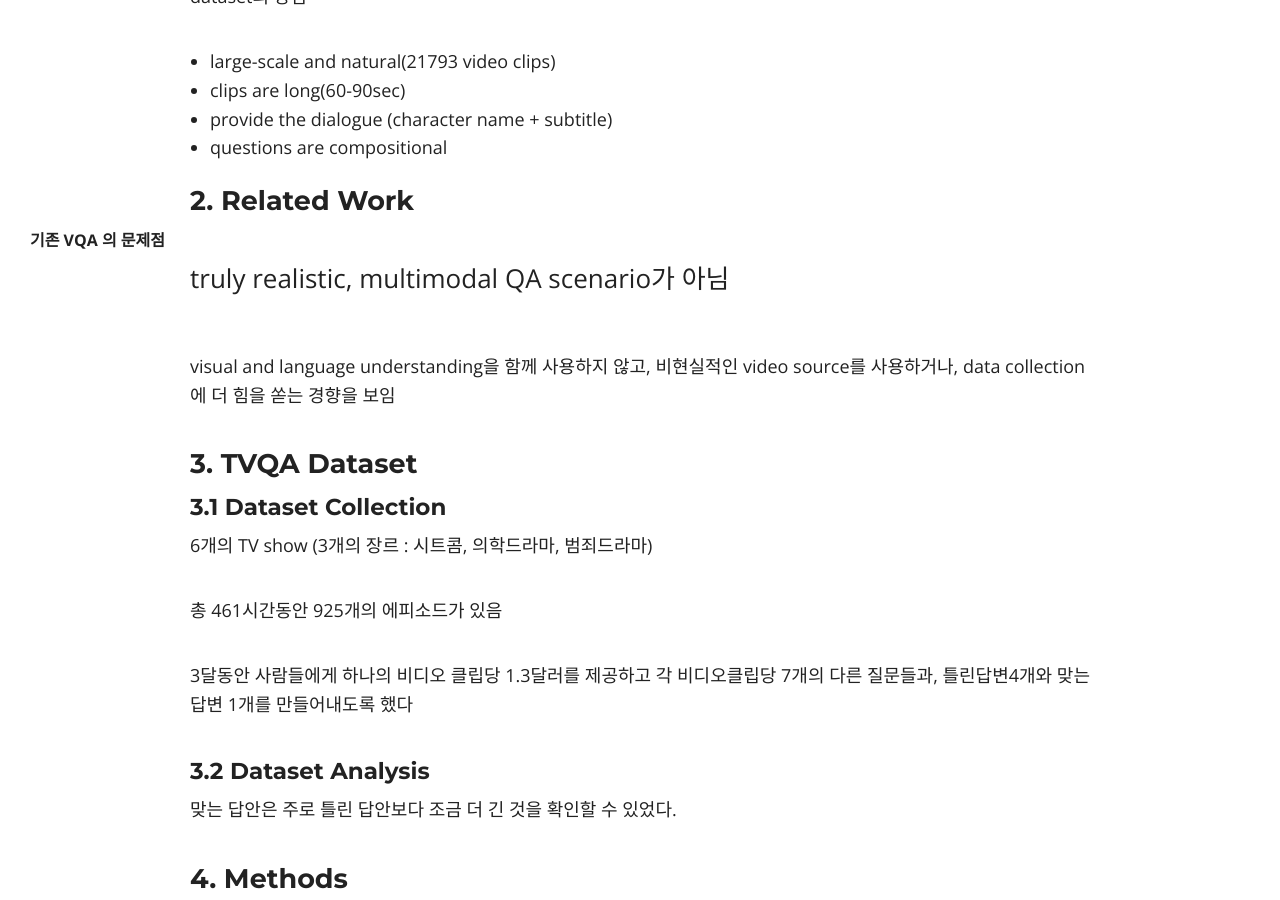
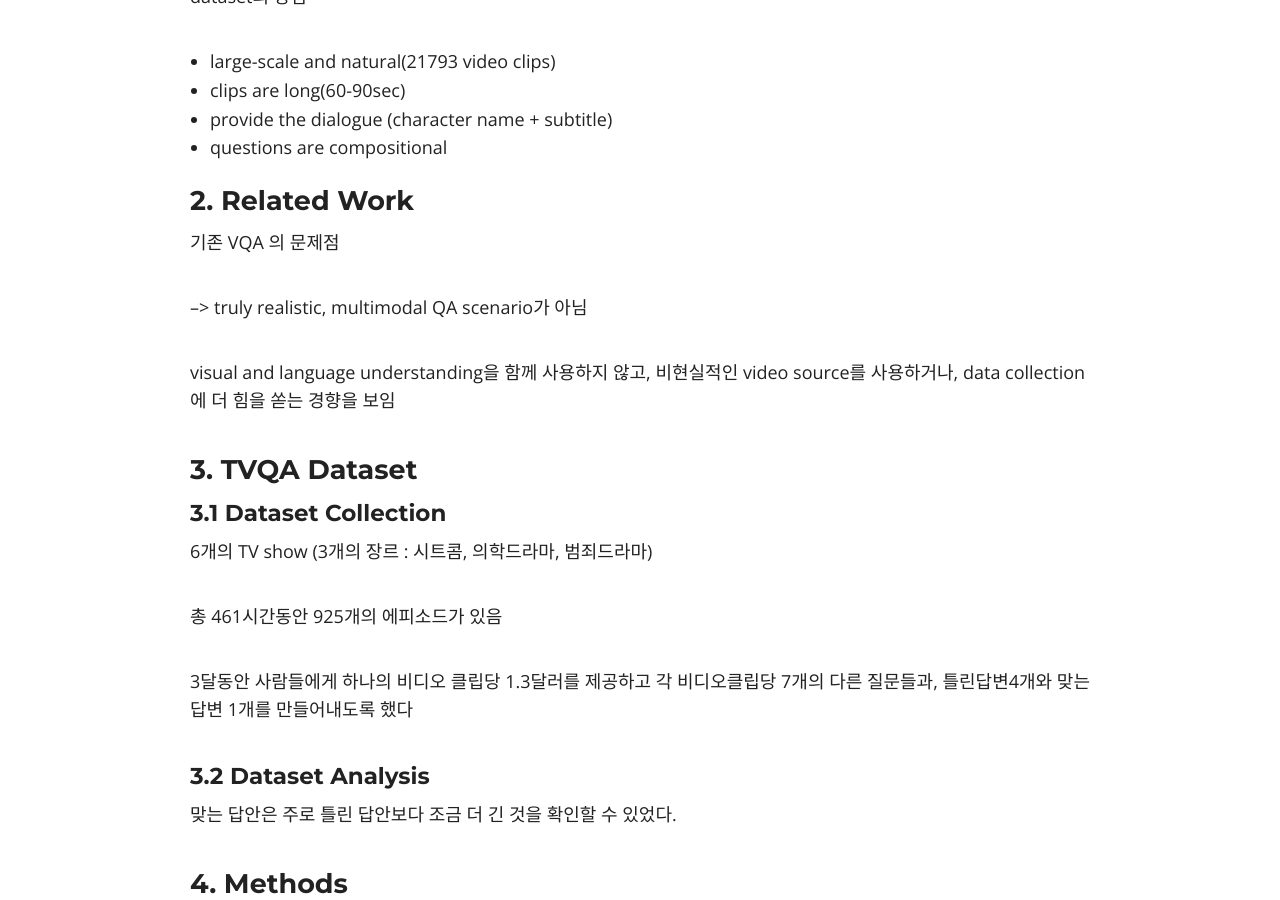
Before and after one commit to zimkjh/zimkjh.github.io, a Jekyll site: the page built from _posts/2019-03-12-TVQA.md, in a window 1280 px wide and 900 px high, scrolled down 1227 px. Built offline with Jekyll 4.4.1, drawn with Linux system fonts in a browser that asks for light colours; nearby versions of some CDN libraries; comment, search, counter and statistics services are not loaded.

```diff
--- a/_posts/2019-03-12-TVQA.md
+++ b/_posts/2019-03-12-TVQA.md
@@ -51,7 +51,7 @@ dataset의 장점
 
 기존 VQA 의 문제점
 
- : truly realistic, multimodal QA scenario가 아님
+--> truly realistic, multimodal QA scenario가 아님
 
 visual and language understanding을 함께 사용하지 않고, 비현실적인 video source를 사용하거나, data collection에 더 힘을 쏟는 경향을 보임
 
```
